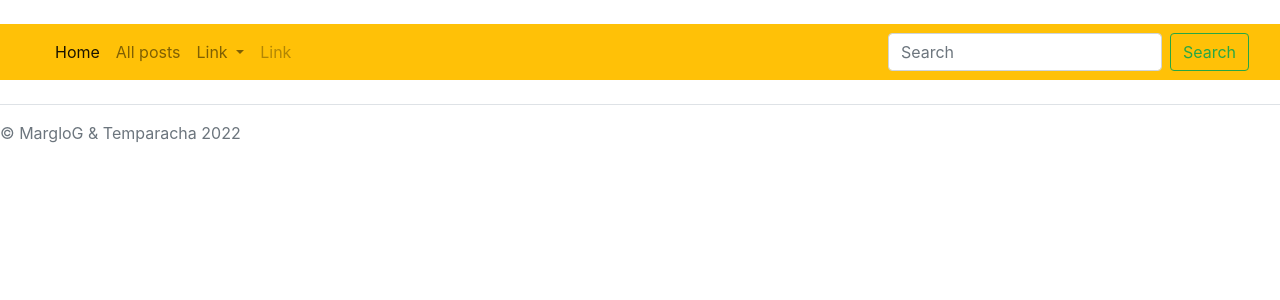
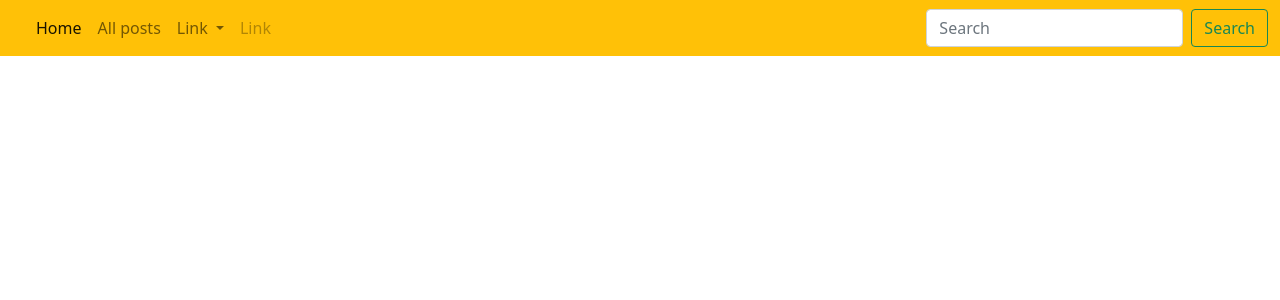
Before and after one commit to GarikGelios/super_admin, a Django app: page /posts/ in a window 1280 px wide. Shown: the top 300 px of the page. Run offline with Django 4.2, Linux system fonts and the light colour scheme; data that the repository does not hold is empty; some libraries are stand-ins or nearby versions.

Commit message:
fix html

```diff
--- a/main/templates/main/index.html
+++ b/main/templates/main/index.html
@@ -12,7 +12,6 @@
     <title>Public index page</title>
   </head>
   <body>
-  <br>
   <nav class="navbar navbar-expand-lg navbar-light" style="background-color: #ffc107;">
     <div class="container-fluid">
       <a class="navbar-brand" href="#"></a>
@@ -49,12 +48,13 @@
       </div>
     </div>
   </nav>
+  <div class="container-fluid">
     {% block content %}
-      <div class="jumbotron">
+
       <h1>Dashboard</h1>
       <p class="lead">This is example.</p>
+    {% endblock %}
   </div>
-    {% endblock %}
 
 
     <!-- Optional JavaScript; choose one of the two! -->
--- a/main/templates/main/posts/list.html
+++ b/main/templates/main/posts/list.html
@@ -1,58 +1,21 @@
 {% extends 'main/index.html' %}
-<!doctype html>
 {% load static navigation %}
 
 {% block content %}
-<html lang="en">
-  <head>
-    <meta charset="utf-8">
-    <meta name="viewport" content="width=device-width, initial-scale=1">
-    <meta name="description" content="">
-    <meta name="author" content="Mark Otto, Jacob Thornton, and Bootstrap contributors">
-    <meta name="generator" content="Hugo 0.88.1">
-    <title>Jumbotron example · Bootstrap v5.1</title>
-
-    <link rel="canonical" href="https://getbootstrap.com/docs/5.1/examples/jumbotron/">
-
-
-
-    <!-- Bootstrap core CSS -->
-<link href="{% static 'core/assets/css/bootstrap.min.css' %}" rel="stylesheet">
-
-    <!-- Favicons -->
-<link rel="apple-touch-icon" href="/docs/5.1/assets/img/favicons/apple-touch-icon.png" sizes="180x180">
-<link rel="icon" href="/docs/5.1/assets/img/favicons/favicon-32x32.png" sizes="32x32" type="image/png">
-<link rel="icon" href="/docs/5.1/assets/img/favicons/favicon-16x16.png" sizes="16x16" type="image/png">
-<link rel="manifest" href="/docs/5.1/assets/img/favicons/manifest.json">
-<link rel="mask-icon" href="/docs/5.1/assets/img/favicons/safari-pinned-tab.svg" color="#7952b3">
-<link rel="icon" href="/docs/5.1/assets/img/favicons/favicon.ico">
-<meta name="theme-color" content="#7952b3">
-
-
-    <style>
-      .bd-placeholder-img {
-        font-size: 1.125rem;
-        text-anchor: middle;
-        -webkit-user-select: none;
-        -moz-user-select: none;
-        user-select: none;
-      }
-
-      @media (min-width: 768px) {
-        .bd-placeholder-img-lg {
-          font-size: 3.5rem;
-        }
-      }
-    </style>
-
-
-  </head>
-  <body>
-
-<main>
-  <div class="container">
+    {# Когда ты наследуешься от главного шаблона, в котором создаешь структуру html и джанго блоков #}
+    {# Не надо заново прописывать весь html вместе с head, body и тому подобными тегами #}
+    {# Если у тебя есть блок content, то заполняешь только тот контент, который хочешь увидеть на странице в этом блоке #}
+    {# Все остальные менюхи подтянутся, с главного шаблона #}
+    {# И да, если писать html теги вне блоков, лони не учитываются в текущем шаблоне #}
+    {#  #}
     <div class="row row-cols-auto">
       {% for post in object_list%}
+        {# Когда ты пишешь иф в шаблоне на проверку опубликована ли статься #}
+        {# Ты проходишься по всем всем записям из базы данных, которые вернулись в object_list #}
+        {# А если записей будет 1000, или 1000 и все опубликованы, это сильно замедлит рендеринг страницы #}
+        {# Такую логику лучше выносить на запросах в базу #}
+        {# Тут обрати внимание как можно подправить queryset, чтобы он сразу получал только опубликованные записи #}
+        {# https://docs.djangoproject.com/en/4.0/topics/class-based-views/generic-display/#viewing-subsets-of-objects #}
         {% if post.is_published == True %}
           <div class="col m-5 border rounded-3">
             <h2>{{ post.name }}</h2>
@@ -64,19 +27,4 @@
         {% endif %}
       {% endfor %}
     </div>
-</div>
-
-
-
-
-    <footer class="pt-3 mt-4 text-muted border-top">
-      &copy; MargloG & Temparacha 2022
-    </footer>
-
-</main>
-
-
-
-  </body>
 {% endblock %}
-</html>
```
Lines whose indentation alone changed are shown as unchanged.
